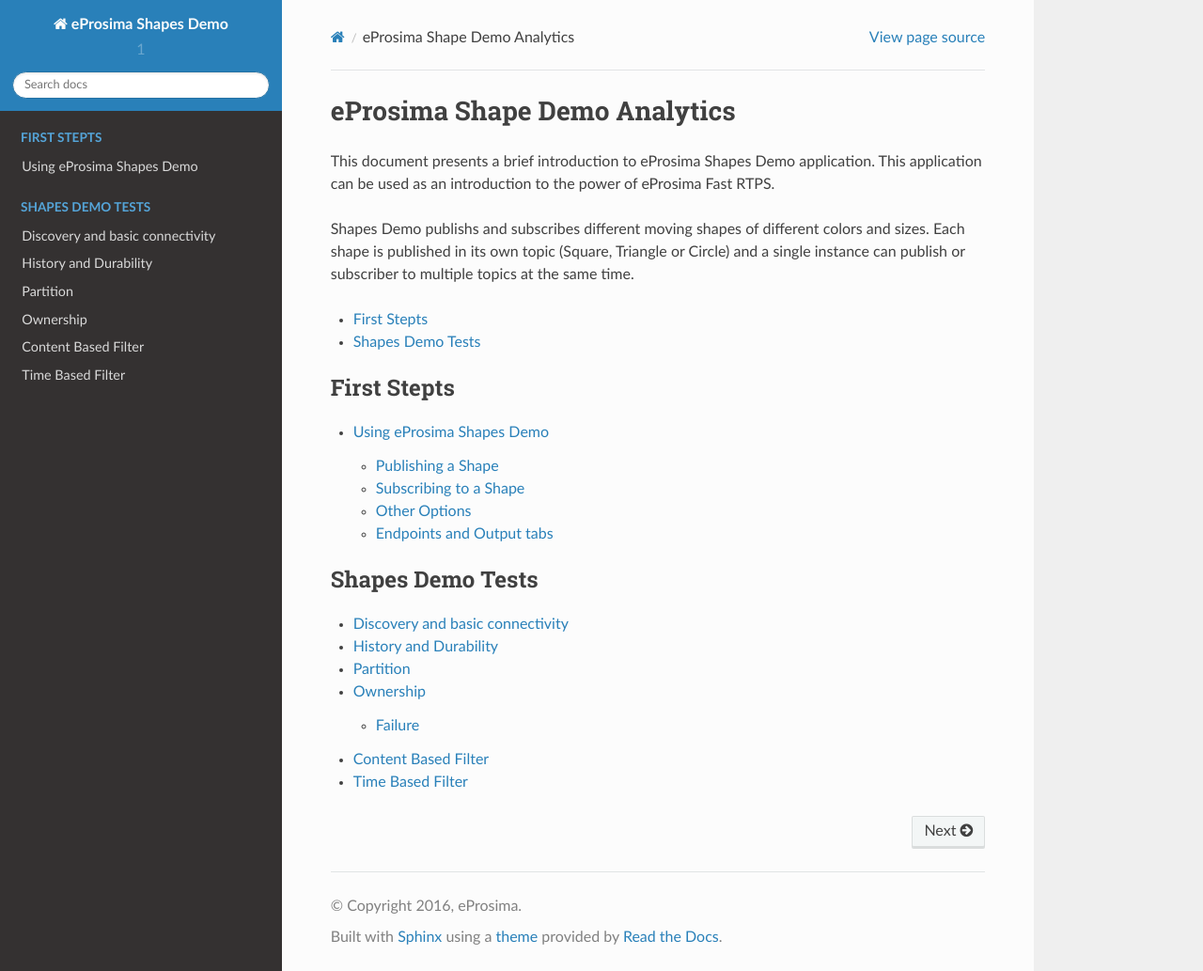
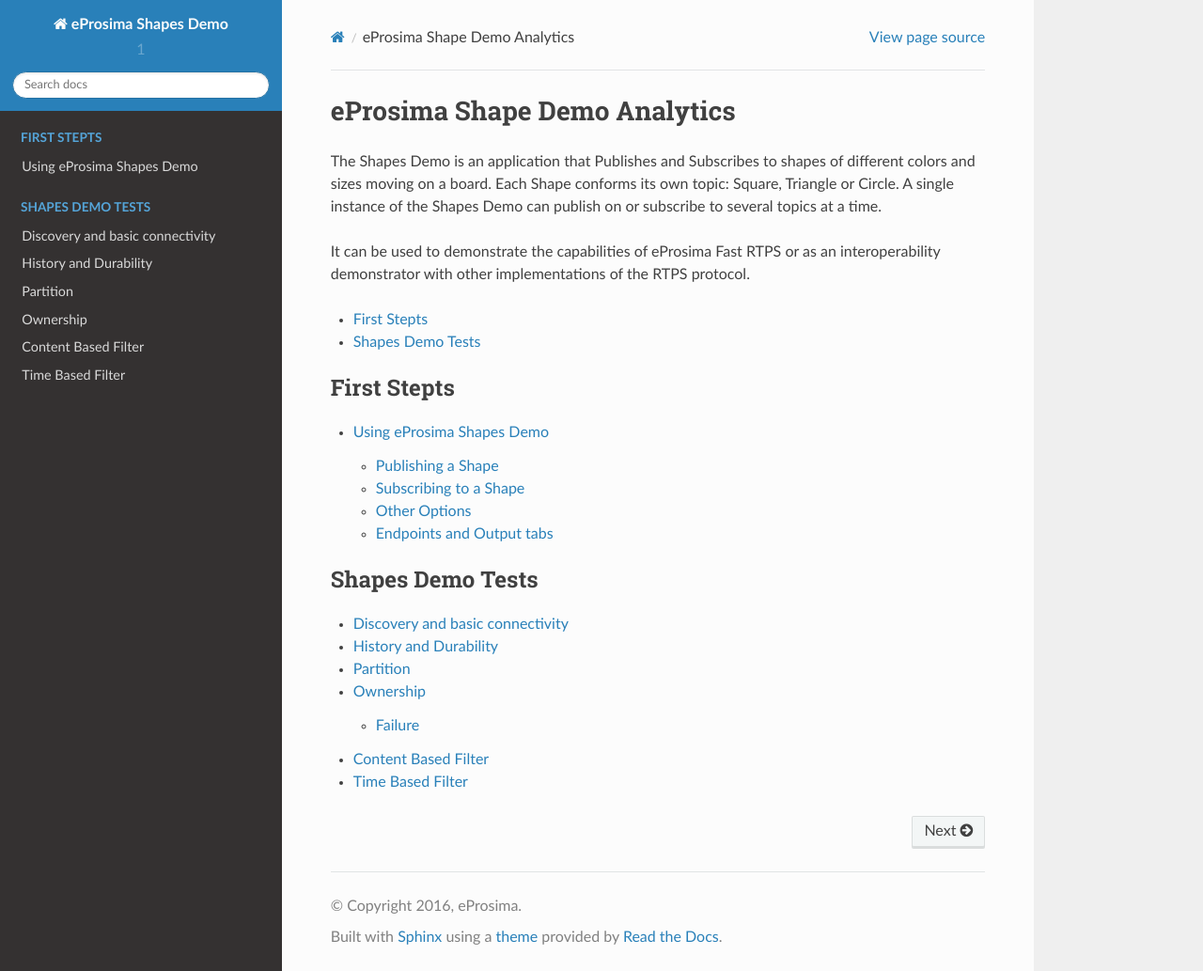
Before and after one commit to eProsima/Shapes-Demo-Docs, a Sphinx documentation site: the page built from docs/index.rst, in a window 1280 px wide and 1033 px high. Shown: the whole window at 94% size. Built offline with Sphinx 7.4.7 and the Read the Docs theme 2.0.0, drawn with Linux system fonts in a browser that asks for light colours.

Commit message:
Update index.rst

```diff
--- a/docs/index.rst
+++ b/docs/index.rst
@@ -1,9 +1,9 @@
 eProsima Shape Demo Analytics
 =============================
 
-This document presents a brief introduction to eProsima Shapes Demo application. This application can be used as an introduction to the power of eProsima Fast RTPS.
+The Shapes Demo is an application that Publishes and Subscribes to shapes of different colors and sizes moving on a board. Each Shape conforms its own topic: Square, Triangle or Circle. A single instance of the Shapes Demo can publish on or subscribe to several topics at a time.
 
-Shapes Demo publishs and subscribes different moving shapes of different colors and sizes. Each shape is published in its own topic (Square, Triangle or Circle) and a single instance can publish or subscriber to multiple topics at the same time.
+It can be used to demonstrate the capabilities of eProsima Fast RTPS or as an interoperability demonstrator with other implementations of the RTPS protocol.
 
 
 * :ref:`firststep`
```
